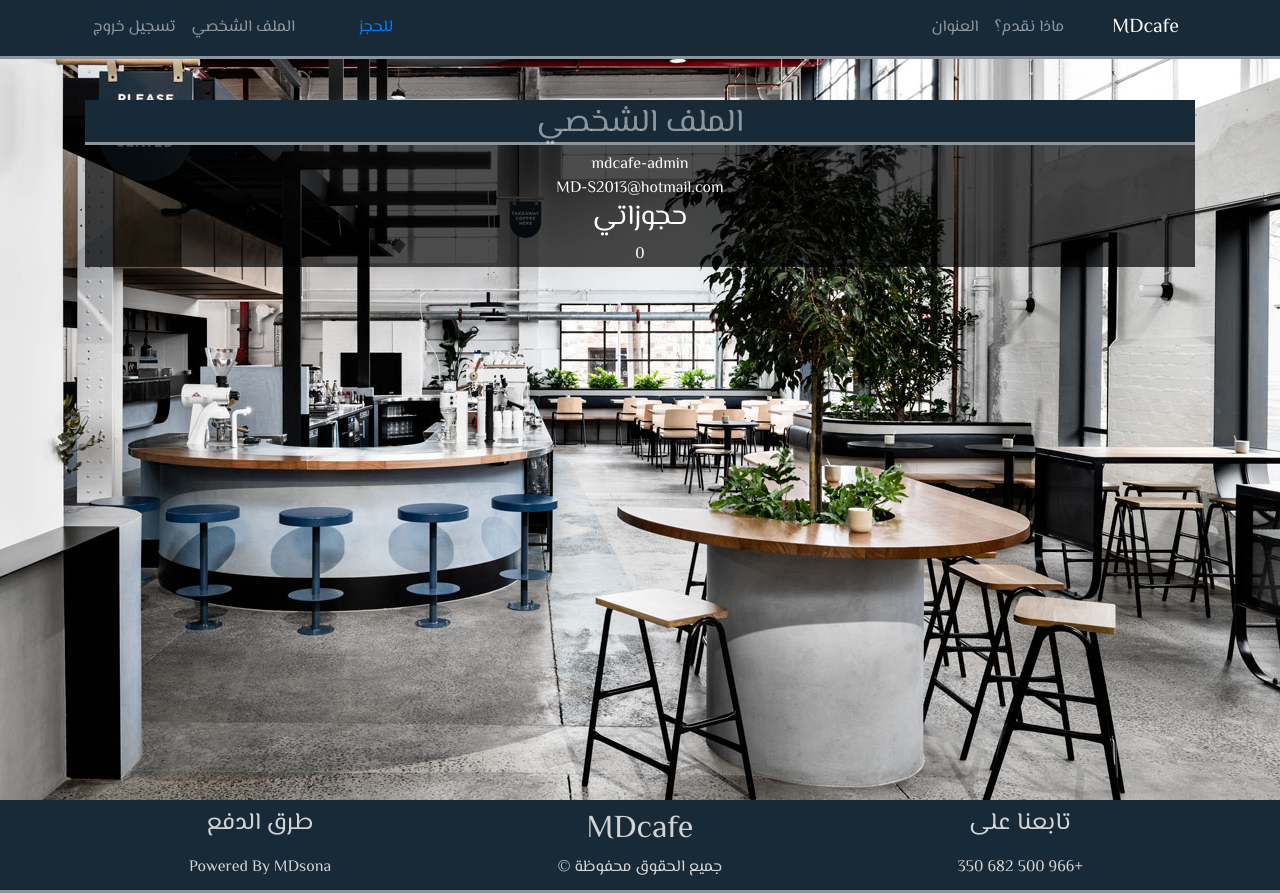
After one commit to MDsona/cafesite, a Django app: page /profile/ in a window 1280 px wide. The commit adds this page. Run offline with Django 3.2, Linux system fonts and the light colour scheme; a user stored in the database is signed in; data that the repository does not hold is empty; some libraries are stand-ins or nearby versions.

Commit message:
create profile page

```diff
--- a/src/menu/templates/menu/base.html
+++ b/src/menu/templates/menu/base.html
@@ -65,6 +65,7 @@
 
             {% if user.is_authenticated %}
             <ul class="navbar-nav">
+              <li class="nav-item"><a class="nav-link" href="{% url 'profile_url' %}">الملف الشخصي</a></li>
               <li class="nav-item"><a class="nav-link" href="{% url 'logout_url' %}">تسجيل خروج</a></li>
             </ul>
             {% else %}
--- a/src/menu/templates/menu/reser_detail.html
+++ b/src/menu/templates/menu/reser_detail.html
@@ -8,6 +8,7 @@
         <h2 class="pt-1">تفاصيل الحجز <i class="fas fa-utensils"></i></h2>
 
         <ul class="navbar-nav">
+            <li class="nav-item"><span>رقم الحجز: </span>{{reser.id}}</li>
             <li class="nav-item"><span>الاسم: </span>{{reser.author}}</li>
             <li class="nav-item"><span>نوع الجلسة: </span>{{reser.session_type}}</li>
             <li class="nav-item"><span>عدد المقاعد: </span>{{reser.number_of_seats}}</li>
--- a/src/menu/views.py
+++ b/src/menu/views.py
@@ -4,6 +4,7 @@ from .models import MenuTitle, MenuType, MenuContent, MapBox, ForReser   # 3a, ,
 from .forms import ForReserForm                                     # 20b
 from django.views.generic import CreateView                              # 21a
 from django.contrib.auth.mixins import LoginRequiredMixin  #21e
+from django.contrib.auth.decorators import login_required               # 23c
 
 # Create your views here.
 
@@ -104,6 +105,7 @@ class ForReserCreatView(LoginRequiredMixin, CreateView):       # (21e, 21a)
         return super().form_valid(form)
 
 
+@login_required(login_url='login_url')                                  # 23c
 def reser_detail(request, reserID):    # 22a
     reser = get_object_or_404(ForReser, pk=reserID)
 
--- /dev/null
+++ b/src/user/templates/user/profile.html
@@ -0,0 +1,24 @@
+
+{% extends 'menu/base.html' %}          <!--a-->
+{% load static %}
+
+{% block content %}
+
+<div class="main_menu text-center">                                         <!--a-->
+    <div class="filter">
+        <h2 class="pt-1">الملف الشخصي<i class="fas fa-utensils"></i></h2>
+
+        <div>{{user.username}}</div>
+        <div>{{user.first_name}} {{user.last_name}}</div>
+        <div>{{user.email}}</div>
+
+        <h3>حجوزاتي</h3>
+        <div>{{resers.count}}</div>
+        {% for reser in resers %}
+        <span><a href="{% url 'reser_detail_url' reser.id %}">{{reser.id}}</a></span>
+        {% endfor %}
+
+    </div>
+</div>
+
+{% endblock content %}
--- a/src/user/url.py
+++ b/src/user/url.py
@@ -6,4 +6,5 @@ urlpatterns = [
     path('register/', views.register, name= 'register_url'),    # 15c
     path('login/', views.login_user, name= 'login_url'),        # 16c
     path('logout/', views.logout_user, name= 'logout_url'),     # 17b
+    path('profile/', views.profile, name= 'profile_url'),       # 23b
 ]
--- a/src/user/views.py
+++ b/src/user/views.py
@@ -3,6 +3,8 @@ from django.shortcuts import render, redirect       #, 15f
 from .forms import NewUserForm, LoginForm                              # 15b, 16b
 from django.contrib import messages                 # 15f
 from django.contrib.auth import authenticate, login, logout            # 16d
+from menu.models import ForReser                                       # 23a
+from django.contrib.auth.decorators import login_required              # 23c
 
 # Create your views here.
 
@@ -55,3 +57,13 @@ def logout_user(request):                                           # 17a
     return render(request, 'user/logout.html', {
         'page_title': 'تسجيل الخروج',
     })
+
+
+@login_required(login_url='login_url')                              # 23c
+def profile(request):                                               # 23a
+    resers = ForReser.objects.filter(author=request.user)
+
+    return render(request, 'user/profile.html', {
+        'page_title': 'الملف الشخصي',
+        'resers': resers,
+    })
```
